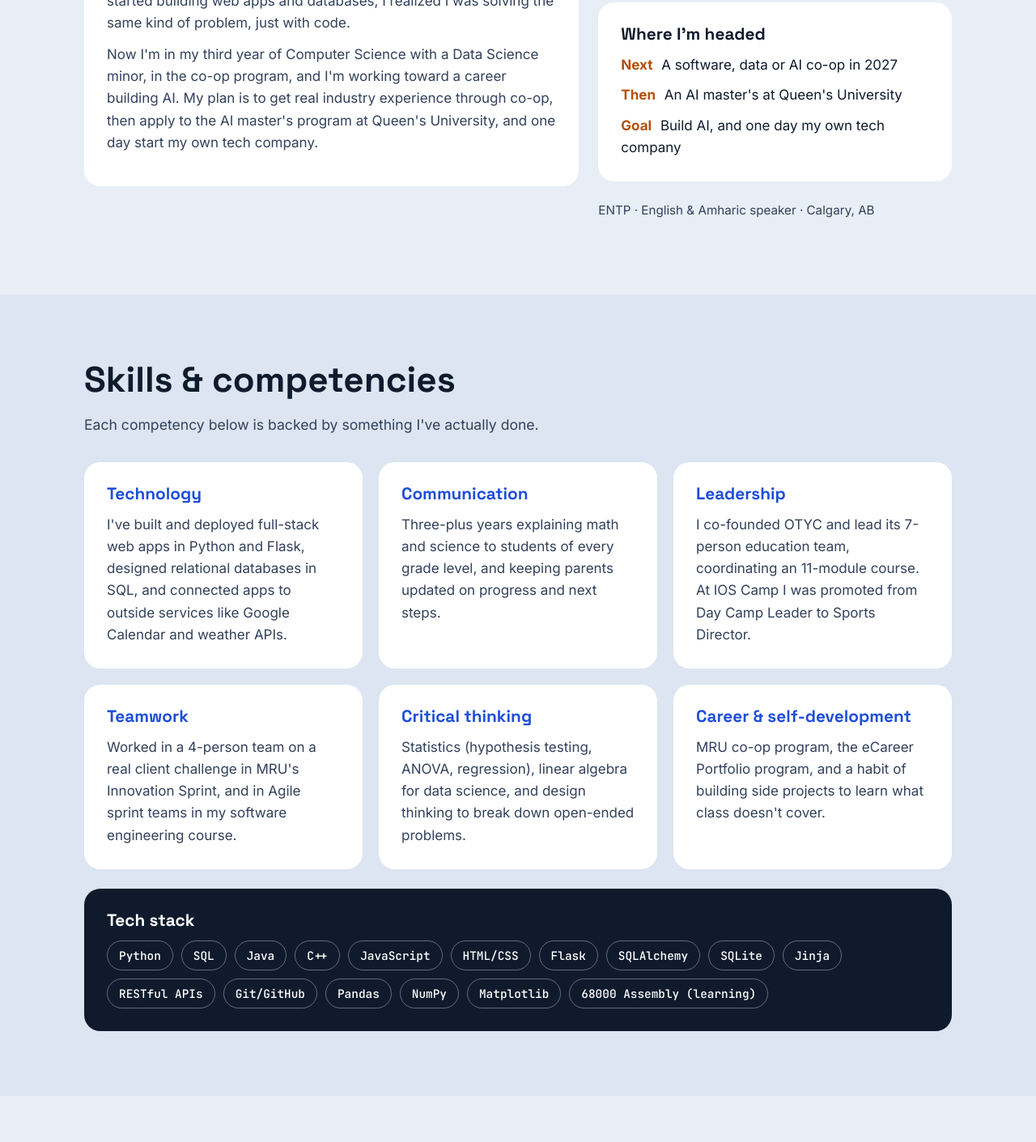
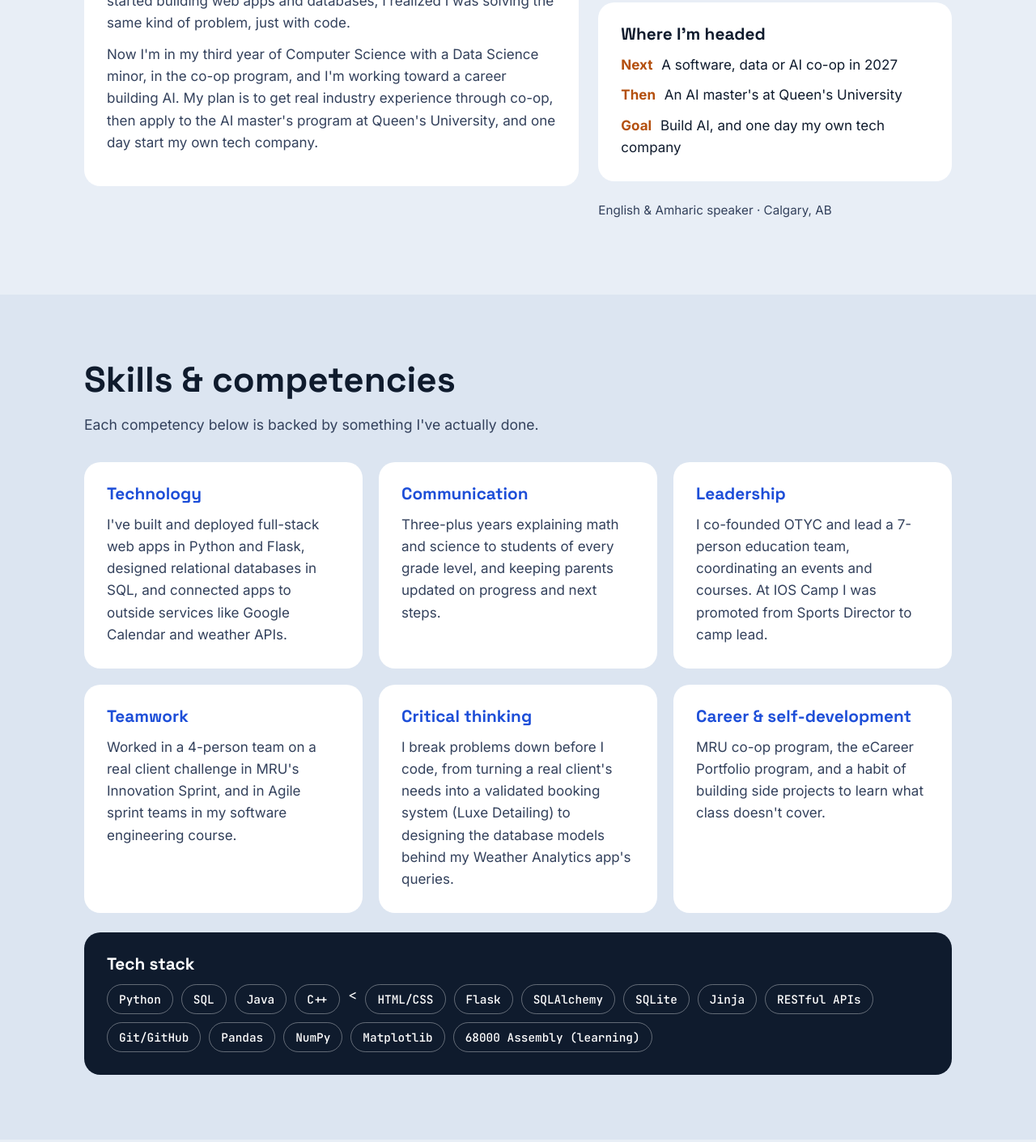
Before and after one commit to Abt567/Portfolio_website, a plain HTML site: page index.html in a window 1280 px wide. Shown: the part 1109-2520 px from the top of the page at 81% size. Drawn offline with Linux system fonts and the light colour scheme.

Commit message:
Update critical thinking section

```diff
--- a/index.html
+++ b/index.html
@@ -77,7 +77,7 @@
               <li><span>Goal</span> Build AI, and one day my own tech company</li>
             </ul>
           </div>
-          <p class="small-note">ENTP · English &amp; Amharic speaker · Calgary, AB</p>
+          <p class="small-note"> English &amp; Amharic speaker · Calgary, AB</p>
         </div>
       </div>
     </div>
@@ -99,7 +99,7 @@
         </article>
         <article class="card comp">
           <h3>Leadership</h3>
-          <p>I co-founded OTYC and lead its 7-person education team, coordinating an 11-module course. At IOS Camp I was promoted from Day Camp Leader to Sports Director.</p>
+          <p>I co-founded OTYC and lead a 7-person education team, coordinating an events and courses. At IOS Camp I was promoted from Sports Director to camp lead.</p>
         </article>
         <article class="card comp">
           <h3>Teamwork</h3>
@@ -107,7 +107,7 @@
         </article>
         <article class="card comp">
           <h3>Critical thinking</h3>
-          <p>Statistics (hypothesis testing, ANOVA, regression), linear algebra for data science, and design thinking to break down open-ended problems.</p>
+          <p>I break problems down before I code, from turning a real client's needs into a validated booking system (Luxe Detailing) to designing the database models behind my Weather Analytics app's queries.</p>
         </article>
         <article class="card comp">
           <h3>Career &amp; self-development</h3>
@@ -117,7 +117,7 @@
       <div class="card card-dark stack">
         <h3>Tech stack</h3>
         <ul class="chips">
-          <li>Python</li><li>SQL</li><li>Java</li><li>C++</li><li>JavaScript</li><li>HTML/CSS</li>
+          <li>Python</li><li>SQL</li><li>Java</li><li>C++</li><<li>HTML/CSS</li>
           <li>Flask</li><li>SQLAlchemy</li><li>SQLite</li><li>Jinja</li><li>RESTful APIs</li><li>Git/GitHub</li>
           <li>Pandas</li><li>NumPy</li><li>Matplotlib</li><li>68000 Assembly (learning)</li>
         </ul>
@@ -223,7 +223,7 @@
       <div class="ach-grid">
         <div class="card ach"><p class="ach-big">2</p><p>live web apps built and deployed, one for a real business client</p></div>
         <div class="card ach"><p class="ach-big">3 → 100+</p><p>OTYC grew from 3 co-founders to 100+ members</p></div>
-        <div class="card ach"><p class="ach-big">Promoted</p><p>Day Camp Leader to Sports Director at IOS Camp</p></div>
+        <div class="card ach"><p class="ach-big">Promoted</p><p>Sports Director to Camp lead at IOS Camp</p></div>
         <div class="card ach"><p class="ach-big">Showcase</p><p>Presented our team's solution at MRU's Innovation Sprint</p></div>
       </div>
     </div>
@@ -247,9 +247,6 @@
 
 </main>
 
-<footer class="footer">
-  <div class="wrap">© 2026 Abel Lema · Built and deployed by me</div>
-</footer>
 
 </body>
 </html>
```
